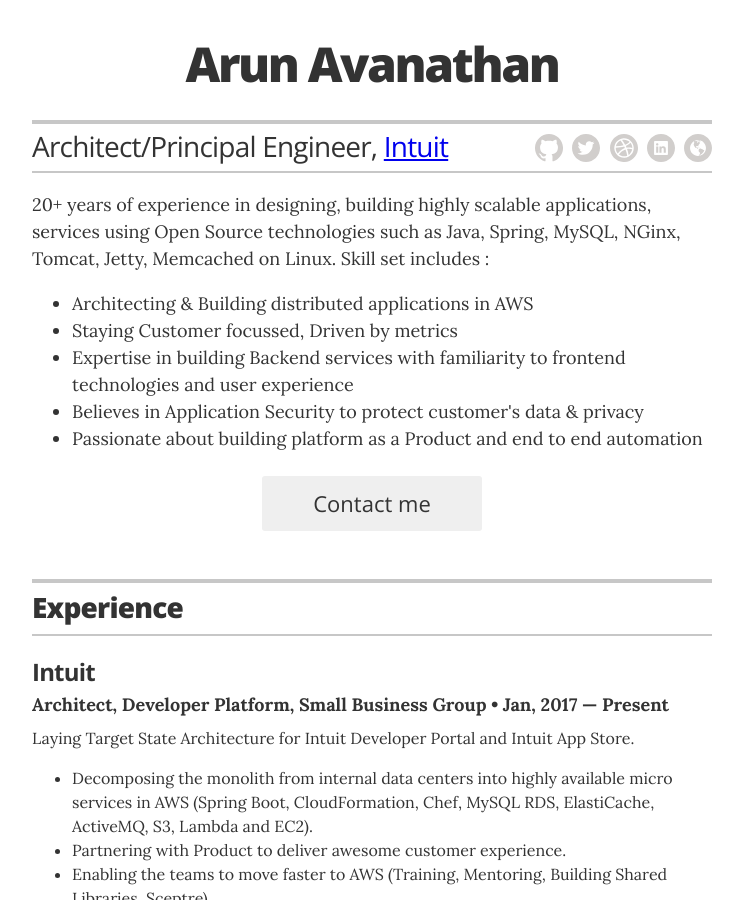
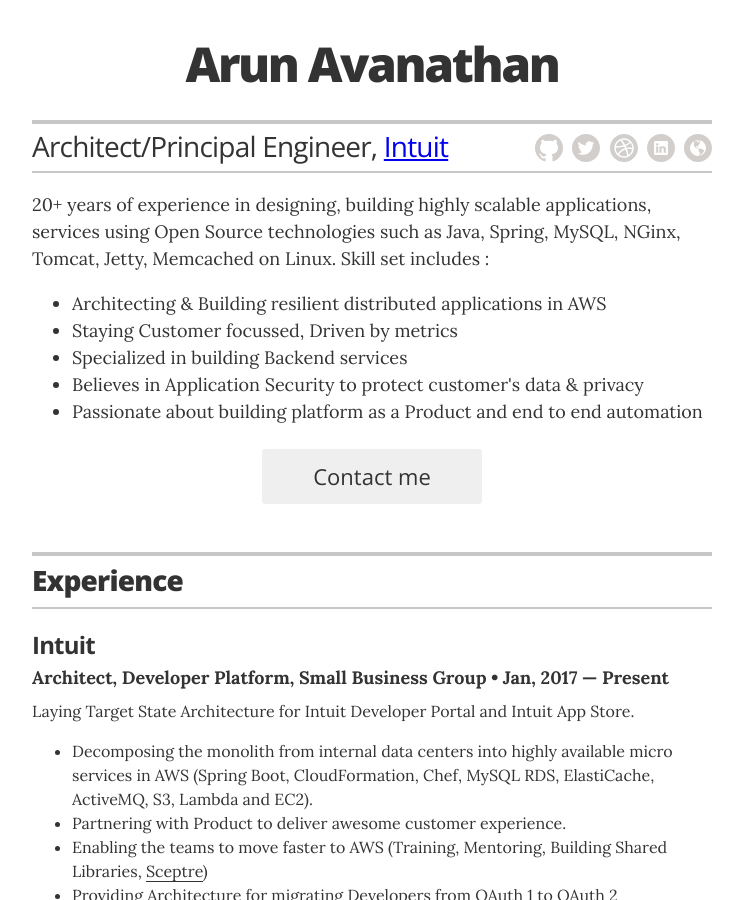
Before and after one commit to avanathan/resume, a Jekyll site: the page built from index.html, in a window 1280 px wide and 900 px high. Shown: the whole window, without its empty margins (268-1011 px from the left). Built offline with Jekyll 4.4.1, drawn with Linux system fonts in a browser that asks for light colours.

Commit message:
Few more tweaks

```diff
--- a/_config.yml
+++ b/_config.yml
@@ -18,9 +18,9 @@
 resume_header_contact_info: "Mountain View, CA | arun.avanathan@gmail.com"
 resume_header_intro: "<p>20+ years of experience in designing, building highly scalable applications, services using Open Source technologies such as Java, Spring, MySQL, NGinx, Tomcat, Jetty, Memcached on Linux. Skill set includes : </br>
 <ul>
-<li>Architecting & Building distributed applications in AWS</li>
+<li>Architecting & Building resilient distributed applications in AWS</li>
 <li>Staying Customer focussed, Driven by metrics</li>
-<li>Expertise in building Backend services with familiarity to frontend technologies and user experience</li>
+<li>Specialized in building Backend services</li>
 <li>Believes in Application Security to protect customer's data & privacy</li>
 <li>Passionate about building platform as a Product and end to end automation</li>
 </ul>
```
